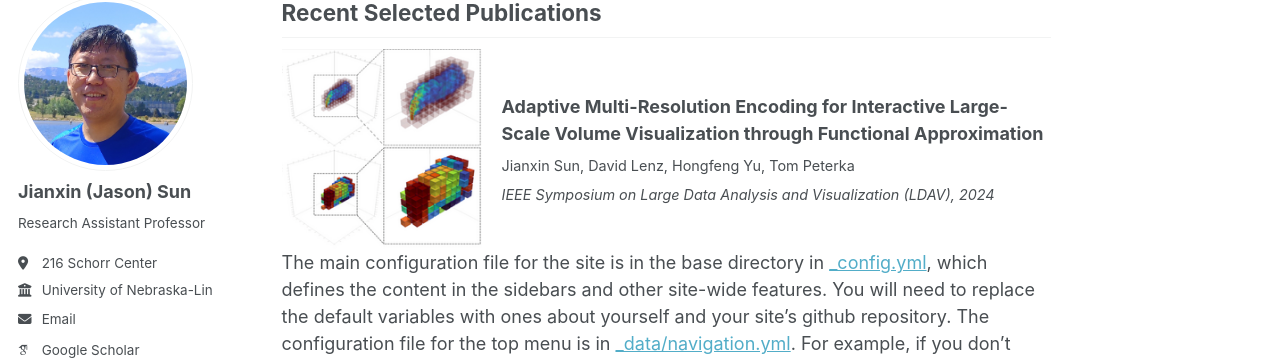
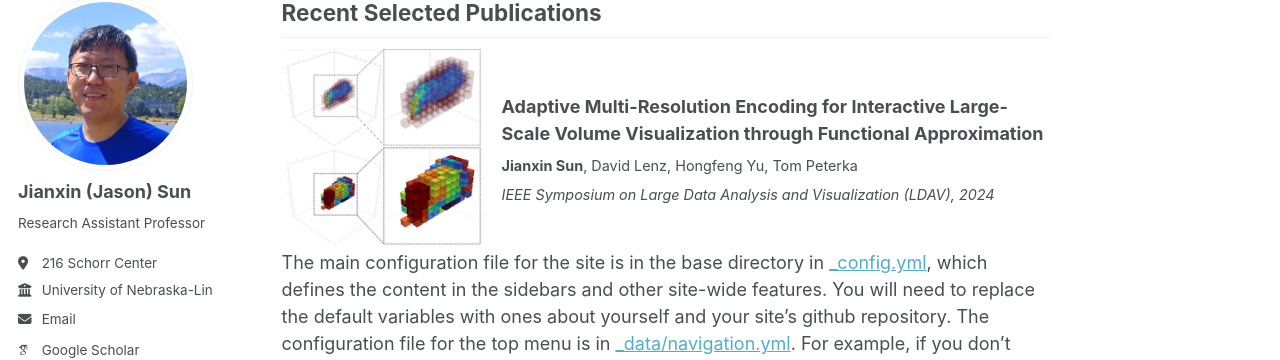
Before and after one commit to sunjianxin/sunjianxin.github.io, a Jekyll site: the page built from _pages/about.md, in a window 1280 px wide and 900 px high, scrolled down 687 px. Shown: the part 103-463 px from the top of the window. Built offline with Jekyll 4.4.1, drawn with Linux system fonts in a browser that asks for light colours; some web fonts are replaced.

Commit message:
Update about.md

```diff
--- a/_pages/about.md
+++ b/_pages/about.md
@@ -27,7 +27,7 @@ Recent Selected Publications
   <img src="https://github.com/sunjianxin/sunjianxin.github.io/blob/master/assets/adaptive.png?raw=true" alt="Description" style="width: 200px; height: 200px; object-fit: cover;">
   <div>
     <p style="margin: 0 0 8px 0; font-weight: bold;">Adaptive Multi-Resolution Encoding for Interactive Large-Scale Volume Visualization through Functional Approximation</p>
-    <p style="margin: 0 0 8px 0; font-size: 0.8em;">Jianxin Sun, David Lenz, Hongfeng Yu, Tom Peterka</p>
+    <p style="margin: 0 0 8px 0; font-size: 0.8em;"><strong>Jianxin Sun</strong>, David Lenz, Hongfeng Yu, Tom Peterka</p>
     <p style="margin: 0; font-style: italic; font-size: 0.8em;">IEEE Symposium on Large Data Analysis and Visualization (LDAV), 2024</p>
   </div>
 </div>
```
